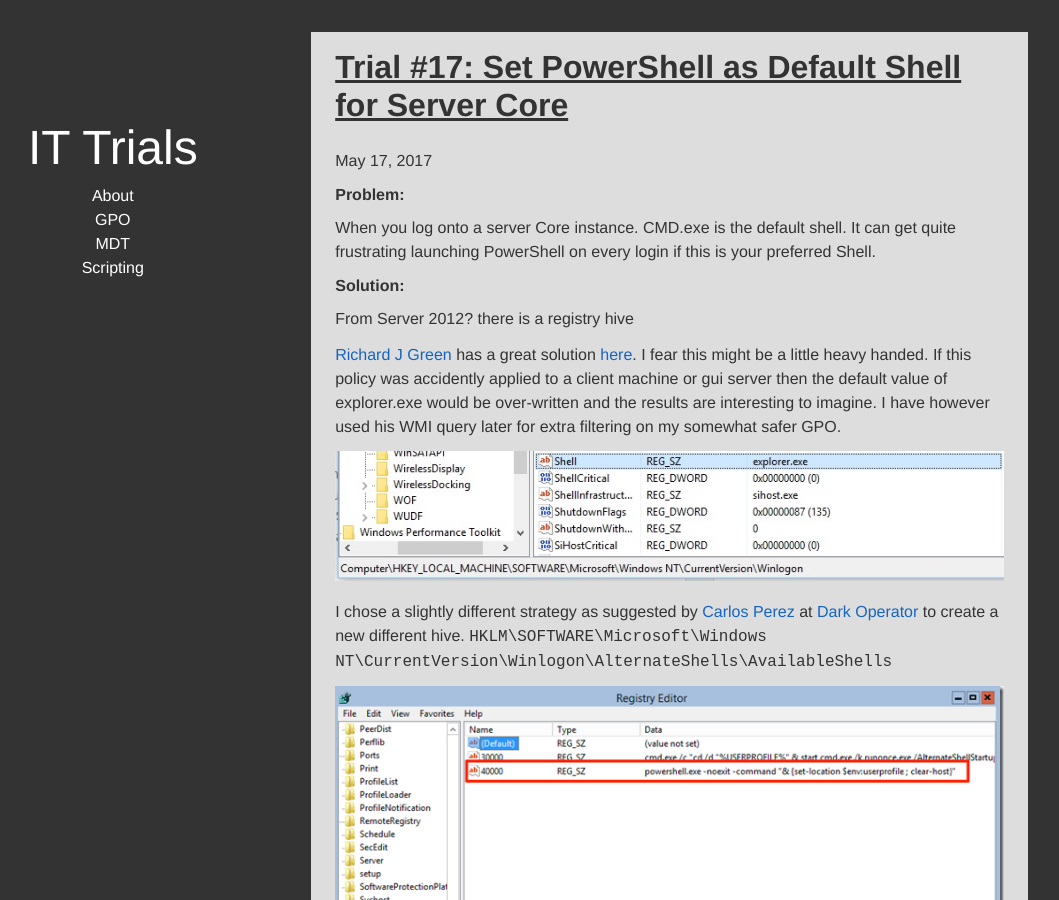
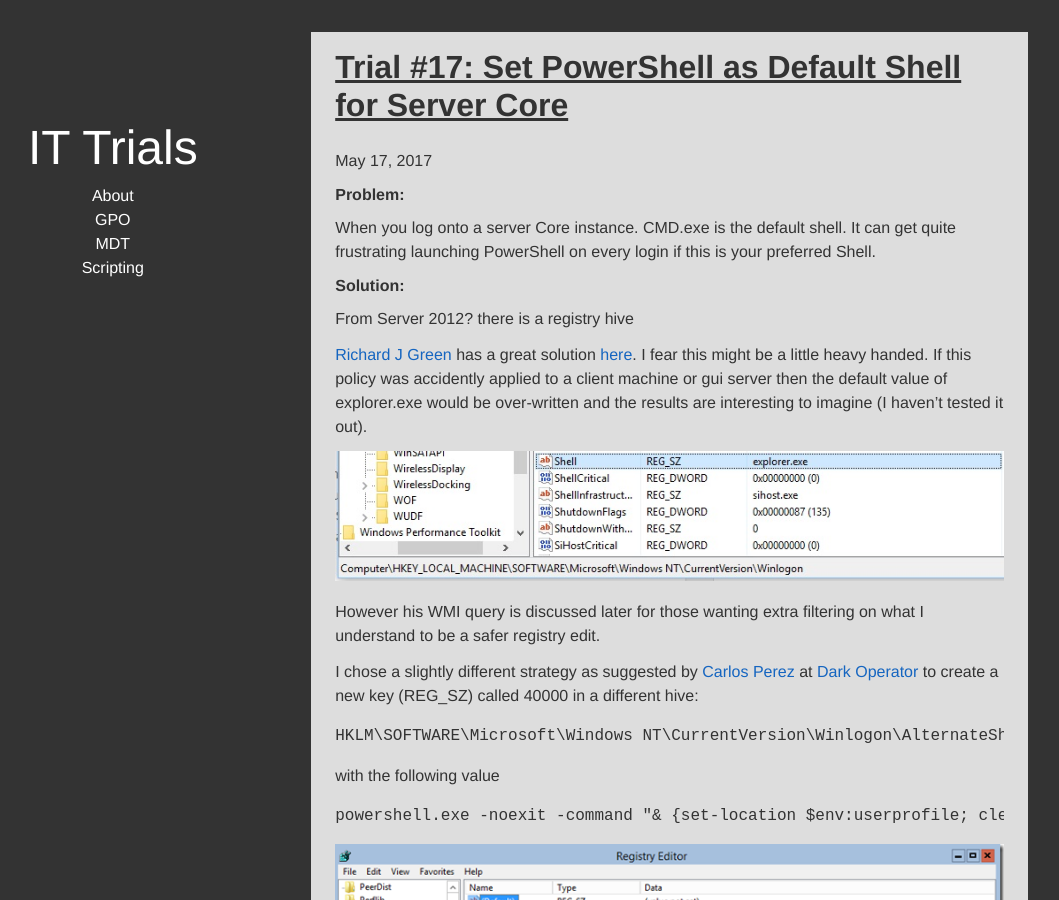
Before and after one commit to IT-trials/IT-trials.github.io, a Jekyll site: the page built from _posts/2017-05-17-set-powershell-as-default-shell-for-server-core.markdown, in a window 1280 px wide and 900 px high. Shown: the whole window, without its empty margins (156-1215 px from the left). Built offline with Jekyll 4.4.1, drawn with Linux system fonts in a browser that asks for light colours; comment, search, counter and statistics services are not loaded.

Commit message:
small improvements to content

```diff
--- a/_posts/2017-05-17-installing-powershell-5.1.markdown
+++ b/_posts/2017-05-17-installing-powershell-5.1.markdown
@@ -18,7 +18,8 @@
 -  Take a look if Windows Management Framework 3 is installed first. I will quote the above MSDN article:
     > "WMF 3.0 must not be installed. Installing WMF 5.1 over WMF 3.0 will result in the loss of the PSModulePath, which can cause other applications to fail. Before installing WMF 5.1, you must either un-install WMF 3.0, or save the PSModulePath and then restore it manually after WMF 5.1 installation is complete."
 
-    The following information may help you test for existence of WMF 3
+    Hot fixes to look out for are KB2506143 & KB2506146 as per this extract from the WMF documentation:
+>
     -  Windows 7 Service Pack 1
         -  64-bit versions: Windows6.1-KB2506143-x64.msu
         -  32-bit versions: Windows6.1-KB2506143-x86.msu
--- a/_posts/2017-05-17-set-powershell-as-default-shell-for-server-core.markdown
+++ b/_posts/2017-05-17-set-powershell-as-default-shell-for-server-core.markdown
@@ -11,11 +11,20 @@
 ## Solution:
 From Server 2012? there is a registry hive
 
-[Richard J Green](https://richardjgreen.net/about/) has a great solution [here](https://richardjgreen.net/setting-powershell-default-shell-server-core/).  I fear this might be a little heavy handed.  If this policy was accidently applied to a client machine or gui server then the default value of explorer.exe would be over-written and the results are interesting to imagine.  I have however used his WMI query later for extra filtering on my somewhat safer GPO.
+[Richard J Green](https://richardjgreen.net/about/) has a great solution [here](https://richardjgreen.net/setting-powershell-default-shell-server-core/).  I fear this might be a little heavy handed.  If this policy was accidently applied to a client machine or gui server then the default value of explorer.exe would be over-written and the results are interesting to imagine (I haven't tested it out).
 
 ![]({{ site.github.url }}/assets/images/17/shell.jpg)
 
-I chose a slightly different strategy as suggested by [Carlos Perez](https://www.darkoperator.com/about-me/) at [Dark Operator](https://www.darkoperator.com/blog/2013/1/10/set-powershell-as-your-default-shell-in-windows-2012-core.html) to create a new different hive.  `HKLM\SOFTWARE\Microsoft\Windows NT\CurrentVersion\Winlogon\AlternateShells\AvailableShells`
+However his WMI query is discussed later for those wanting extra filtering on what I understand to be a safer registry edit.
+
+I chose a slightly different strategy as suggested by [Carlos Perez](https://www.darkoperator.com/about-me/) at [Dark Operator](https://www.darkoperator.com/blog/2013/1/10/set-powershell-as-your-default-shell-in-windows-2012-core.html) to create a new key (REG_SZ) called 40000 in a different hive:
+
+
+    HKLM\SOFTWARE\Microsoft\Windows NT\CurrentVersion\Winlogon\AlternateShells\AvailableShells
+
+with the following value
+
+    powershell.exe -noexit -command "& {set-location $env:userprofile; clear-host}"
 
 ![]({{ site.github.url }}/assets/images/17/alternateShell.png)
 
```
